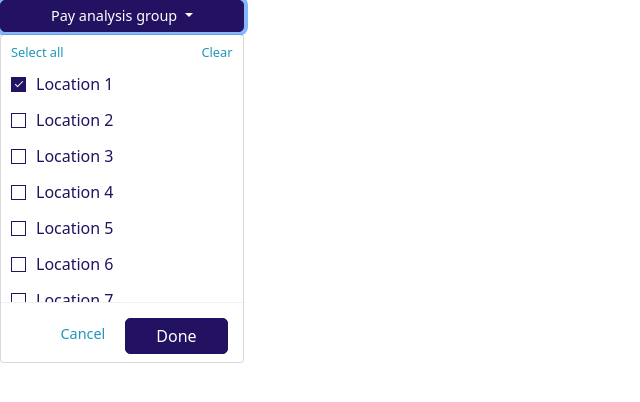
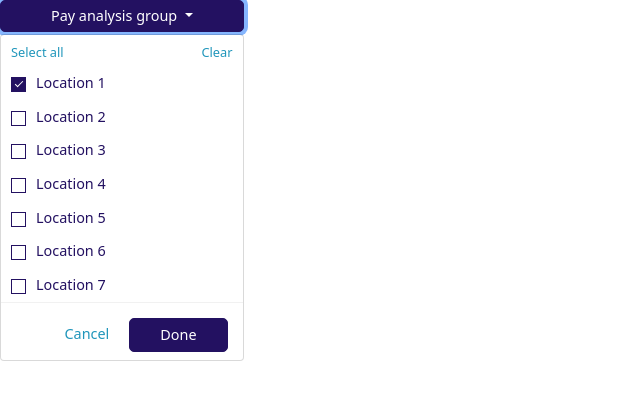
Before and after one commit to Ashish-angular/angular-drpdown-with-multiple-custom-chkboxes, an Angular app: page / in a window 1280 px wide. Both pictures are taken after a click on the button "Pay analysis group". Shown: the top 402 px of the page, without its empty margins (0-640 px from the left). Built offline with nearby package versions, Linux system fonts and the light colour scheme.

Commit message:
3 files modified

```diff
--- a/src/app/dropdown/dropdown.component.css
+++ b/src/app/dropdown/dropdown.component.css
@@ -22,7 +22,7 @@
   padding-left: 25px;
   margin-bottom: 12px;
   cursor: pointer;
-  font-size: 1rem;
+  font-size: 0.9rem;
   color: #231161;
   -webkit-user-select: none;
   -moz-user-select: none;
@@ -117,11 +117,30 @@
   border: 1px solid #231161;
   border-radius: 5px;
   margin-left: 20px;
+  font-size: 0.9rem;
 }
 .dropdownContainer__cancel {
   color: #2096bb;
   font-size: 0.9rem;
   display: inline-block;
   padding-top: 5px;
-  cursor :pointer;
+  cursor: pointer;
 }
+/* Works on Firefox
+* {
+  scrollbar-width: thin;
+  scrollbar-color: blue orange;
+}*/
+.dropdwn__list::-webkit-scrollbar {
+  width: 6px; /* width of the entire scrollbar */
+}
+
+.dropdwn__list::-webkit-scrollbar-track {
+  background: #fff; /* color of the tracking area */
+}
+
+.dropdwn__list::-webkit-scrollbar-thumb {
+  background-color: grey; /* color of the scroll thumb */
+  border-radius: 50px; /* roundness of the scroll thumb */
+  border: 1px solid grey; /* creates padding around scroll thumb */
+}
--- a/src/app/dropdown/dropdown.component.html
+++ b/src/app/dropdown/dropdown.component.html
@@ -22,8 +22,8 @@
       </li>
     </ul>
     <div class="dropdownContainer__btnGrp">
-      <span class="dropdownContainer__cancel">Cancel</span>
-      <button class="dropdownContainer__btnDone">Done</button>
+      <span class="dropdownContainer__cancel" (click)="cancel();myDrop.close()" >Cancel</span>
+      <button class="dropdownContainer__btnDone" (focus)="myDrop.close()">Done</button>
     </div>
   </div>
 </div>
--- a/src/app/dropdown/dropdown.component.ts
+++ b/src/app/dropdown/dropdown.component.ts
@@ -52,4 +52,8 @@ export class DropdownComponent implements OnInit {
       val.checked = false;
     });
   }
+  cancel() {
+    this.clearAll();
+  }
+
 }
```
